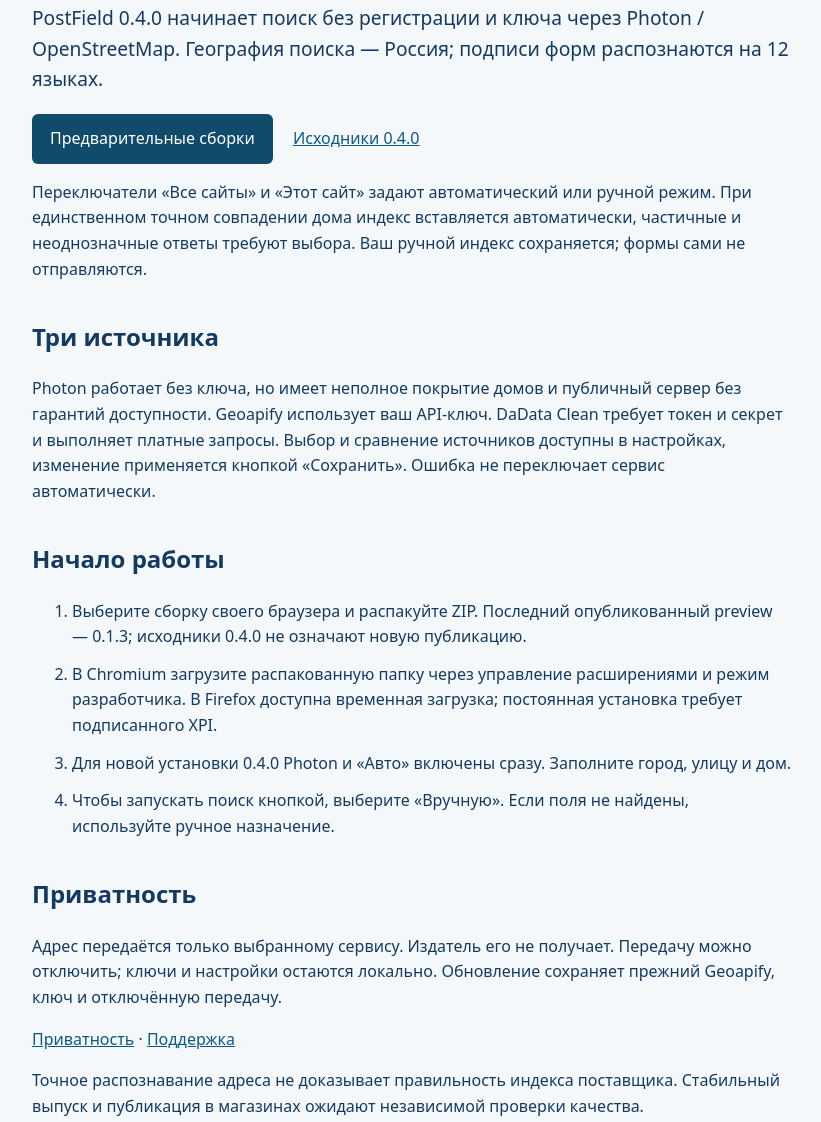
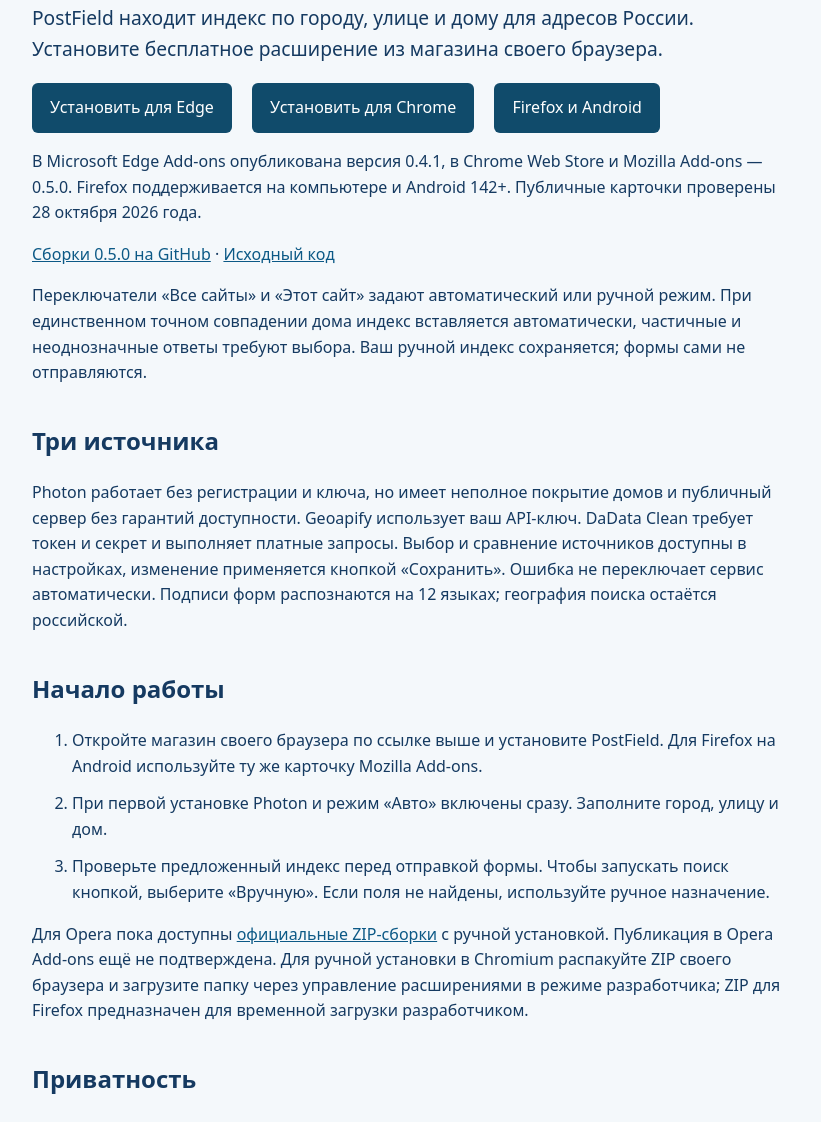
Before and after one commit to krotname/PostField, a website: page site/index.html in a window 1280 px wide. Shown: the part 111-1233 px from the top of the page, without its empty margins (228-1049 px from the left). Drawn offline with Linux system fonts and the light colour scheme.

Commit message:
Publish PostField store links and fix dependency audit (#35)
* Publish verified PostField browser store links

* Update vulnerable undici development dependencies

```diff
--- a/site/index.html
+++ b/site/index.html
@@ -1,9 +1,12 @@
-<!doctype html><html lang="ru"><meta charset="utf-8"><meta name="viewport" content="width=device-width,initial-scale=1"><title>PostField — индекс по адресу</title><link rel="stylesheet" href="style.css">
-<main><h1>Почтовый индекс по адресу в форме</h1><p class="lead">PostField 0.4.0 начинает поиск без регистрации и ключа через Photon / OpenStreetMap. География поиска — Россия; подписи форм распознаются на 12 языках.</p>
-<p><a class="button" href="https://github.com/krotname/PostField/releases">Предварительные сборки</a> <a href="https://github.com/krotname/PostField">Исходники 0.4.0</a></p>
+<!doctype html><html lang="ru"><meta charset="utf-8"><meta name="viewport" content="width=device-width,initial-scale=1"><meta name="description" content="PostField находит почтовый индекс по адресу в России. Бесплатное расширение для Chrome, Microsoft Edge и Firefox, включая Firefox для Android."><title>PostField — индекс по адресу</title><link rel="stylesheet" href="style.css">
+<main><h1>Почтовый индекс по адресу в форме</h1><p class="lead">PostField находит индекс по городу, улице и дому для адресов России. Установите бесплатное расширение из магазина своего браузера.</p>
+<p><a class="button" href="https://microsoftedge.microsoft.com/addons/detail/lbeapkbfgkokedeepphbphjahopnlaok">Установить для Edge</a> <a class="button" href="https://chromewebstore.google.com/detail/ekdhmojbkpdgpgeipchaifhoedkgpjgo">Установить для Chrome</a> <a class="button" href="https://addons.mozilla.org/ru/firefox/addon/postfield/">Firefox и Android</a></p>
+<p>В Microsoft Edge Add-ons опубликована версия 0.4.1, в Chrome Web Store и Mozilla Add-ons — 0.5.0. Firefox поддерживается на компьютере и Android 142+. Публичные карточки проверены 28 октября 2026 года.</p>
+<p><a href="https://github.com/krotname/PostField/releases/tag/v0.5.0">Сборки 0.5.0 на GitHub</a> · <a href="https://github.com/krotname/PostField">Исходный код</a></p>
 <p>Переключатели «Все сайты» и «Этот сайт» задают автоматический или ручной режим. При единственном точном совпадении дома индекс вставляется автоматически, частичные и неоднозначные ответы требуют выбора. Ваш ручной индекс сохраняется; формы сами не отправляются.</p>
-<h2>Три источника</h2><p>Photon работает без ключа, но имеет неполное покрытие домов и публичный сервер без гарантий доступности. Geoapify использует ваш API-ключ. DaData Clean требует токен и секрет и выполняет платные запросы. Выбор и сравнение источников доступны в настройках, изменение применяется кнопкой «Сохранить». Ошибка не переключает сервис автоматически.</p>
-<h2>Начало работы</h2><ol><li>Выберите сборку своего браузера и распакуйте ZIP. Последний опубликованный preview — 0.1.3; исходники 0.4.0 не означают новую публикацию.</li><li>В Chromium загрузите распакованную папку через управление расширениями и режим разработчика. В Firefox доступна временная загрузка; постоянная установка требует подписанного XPI.</li><li>Для новой установки 0.4.0 Photon и «Авто» включены сразу. Заполните город, улицу и дом.</li><li>Чтобы запускать поиск кнопкой, выберите «Вручную». Если поля не найдены, используйте ручное назначение.</li></ol>
+<h2>Три источника</h2><p>Photon работает без регистрации и ключа, но имеет неполное покрытие домов и публичный сервер без гарантий доступности. Geoapify использует ваш API-ключ. DaData Clean требует токен и секрет и выполняет платные запросы. Выбор и сравнение источников доступны в настройках, изменение применяется кнопкой «Сохранить». Ошибка не переключает сервис автоматически. Подписи форм распознаются на 12 языках; география поиска остаётся российской.</p>
+<h2>Начало работы</h2><ol><li>Откройте магазин своего браузера по ссылке выше и установите PostField. Для Firefox на Android используйте ту же карточку Mozilla Add-ons.</li><li>При первой установке Photon и режим «Авто» включены сразу. Заполните город, улицу и дом.</li><li>Проверьте предложенный индекс перед отправкой формы. Чтобы запускать поиск кнопкой, выберите «Вручную». Если поля не найдены, используйте ручное назначение.</li></ol>
+<p>Для Opera пока доступны <a href="https://github.com/krotname/PostField/releases/tag/v0.5.0">официальные ZIP-сборки</a> с ручной установкой. Публикация в Opera Add-ons ещё не подтверждена. Для ручной установки в Chromium распакуйте ZIP своего браузера и загрузите папку через управление расширениями в режиме разработчика; ZIP для Firefox предназначен для временной загрузки разработчиком.</p>
 <h2>Приватность</h2><p>Адрес передаётся только выбранному сервису. Издатель его не получает. Передачу можно отключить; ключи и настройки остаются локально. Обновление сохраняет прежний Geoapify, ключ и отключённую передачу.</p><p><a href="privacy.html">Приватность</a> · <a href="https://github.com/krotname/PostField/issues">Поддержка</a></p>
-<p>Точное распознавание адреса не доказывает правильность индекса поставщика. Стабильный выпуск и публикация в магазинах ожидают независимой проверки качества.</p>
+<p>Точное распознавание адреса не доказывает правильность индекса поставщика. Автоматический индекс нужно сверять перед отправкой формы.</p>
 <footer>Издатель Kreout · <a href="mailto:mail@krot.name">mail@krot.name</a><p><a href="https://github.com/komoot/photon">Photon</a> · © <a href="https://www.openstreetmap.org/copyright">OpenStreetMap contributors</a> · <a href="https://www.geoapify.com/">Geoapify</a> · <a href="https://dadata.ru/">DaData</a></p></footer><section><h2>Избранные адреса</h2><p>Сохраните полный адрес и проверенный индекс вручную. PostField использует запись локально до обращения к сервису. Подтверждение при повторной подстановке можно включить отдельно для каждого адреса.</p><p>Автоматические ответы сервисов могут быть ошибочными. Проверьте индекс перед отправкой формы.</p></section></main></html>
```
Also changed, not shown: PRODUCT_PROFILE.md (+7 -7 lines), README.md, docs/release/CHECKPOINT.md, 1 other file.
